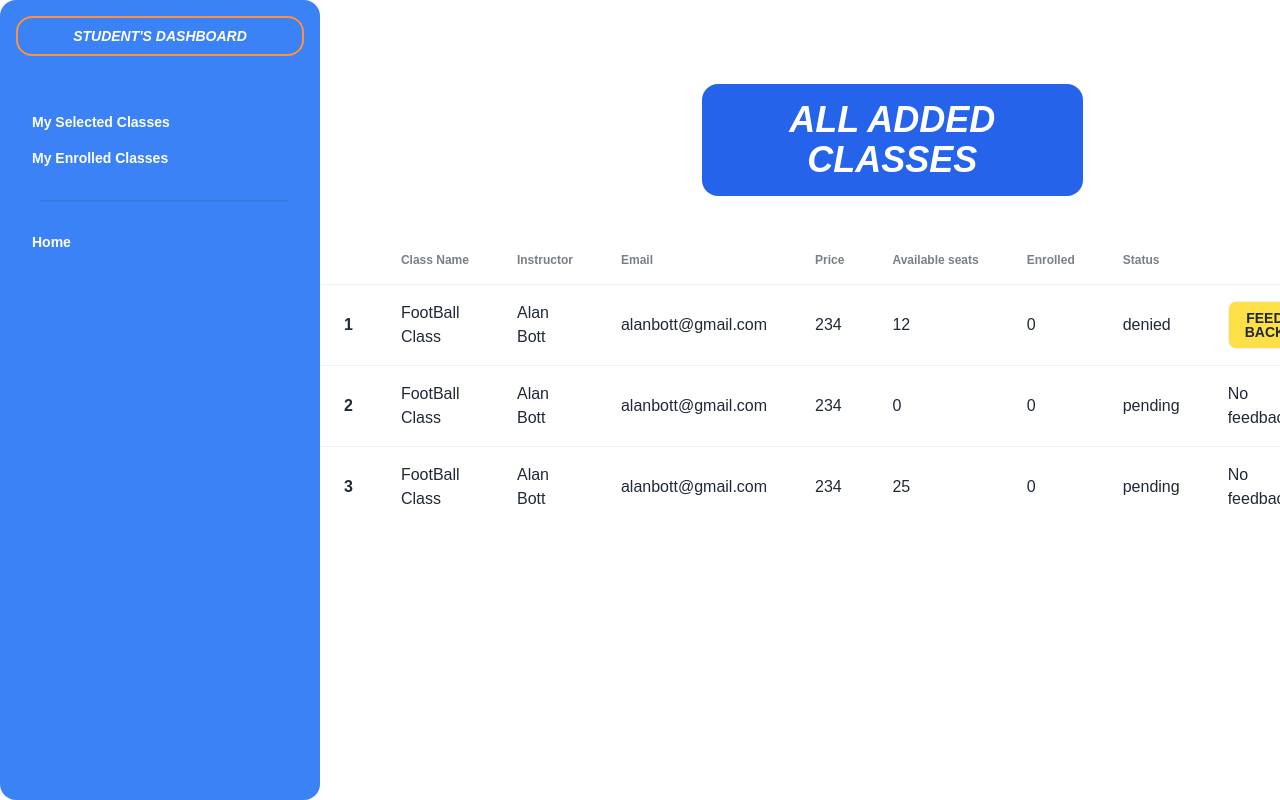
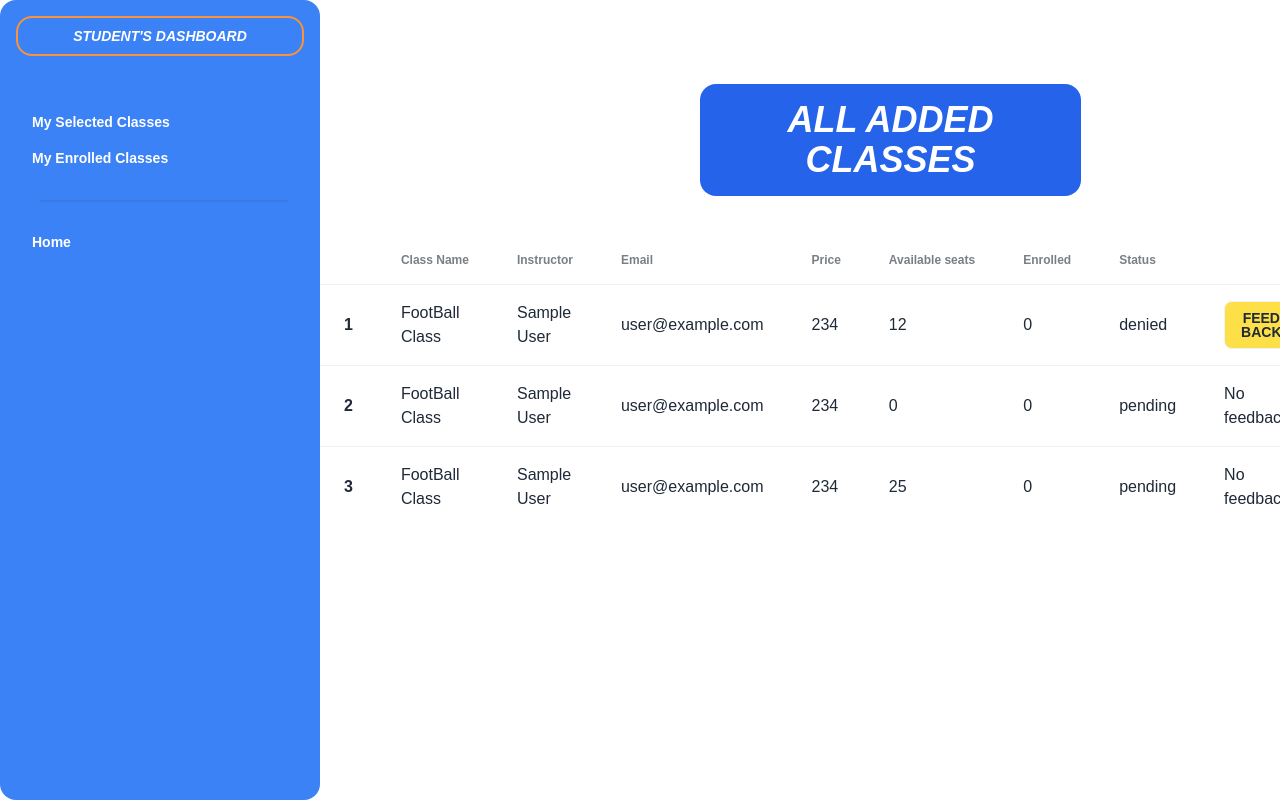
Before and after one commit to ananta6d595/VFLY-Sports-Camp-client, a React (Vite) app: page /dashboard/instructorClasses in a window 1280 px wide. Shown: the top 800 px of the page. Built offline with nearby package versions, Linux system fonts and the light colour scheme; no server answers; sample sign-in values are in the browser's storage.

Commit message:
instructor image send in database and show in instructor page

```diff
--- a/src/pages/DashBoard/AddClass.jsx
+++ b/src/pages/DashBoard/AddClass.jsx
@@ -1,5 +1,9 @@
 import { useForm } from "react-hook-form";
+import useAuth from "../../hooks/useAuth";
 const AddClass = () => {
+    const { user } = useAuth();
+
+
     const { register, handleSubmit, watch } = useForm();
     const onSubmit = (data) => console.log(data);
 
--- a/src/pages/DashBoard/InstructorClasses.jsx
+++ b/src/pages/DashBoard/InstructorClasses.jsx
@@ -1,4 +1,5 @@
 import SectionTitle from "../../components/SectionTitle";
+import useAuth from "../../hooks/useAuth";
 
 /*  Each Class will show relevant information, including **pending/ approved/ denied** status, **Total Enrolled Students**, **Feedback** & **Update button**.
     - **Total Enrolled Students:** Initially it will be zero. If any student has successfully booked the Class, show the total number of students.
@@ -6,12 +7,12 @@ import SectionTitle from "../../components/SectionTitle";
         - There will be no feedback if the Class is in pending or approved status.
         - If the Class is in the denied state by the admin, at that time, an admin can write feedback explaining why the Class was denied, which will appear in the feedback column. */
 const InstructorClasses = () => {
+    const { user } = useAuth();
     const classes = [
         {
             image: "https://images.squarespace-cdn.com/content/v1/5a2cd298f43b551b489d04fd/1583258826725-80C4PC5NSS5SNSZT1C1F/Senior-Alek-13.JPG-2.jpg?format=1000w",
             name: "FootBall Class",
-            instructor: "Alan Bott",
-            email: "alanbott@gmail.com",
+
             seats_available: 12,
             enrolled: 0,
             status: "denied",
@@ -22,8 +23,7 @@ const InstructorClasses = () => {
         {
             image: "https://images.squarespace-cdn.com/content/v1/5a2cd298f43b551b489d04fd/1583258826725-80C4PC5NSS5SNSZT1C1F/Senior-Alek-13.JPG-2.jpg?format=1000w",
             name: "FootBall Class",
-            instructor: "Alan Bott",
-            email: "alanbott@gmail.com",
+
             seats_available: 0,
             enrolled: 0,
             status: "pending",
@@ -33,8 +33,7 @@ const InstructorClasses = () => {
         {
             image: "https://static.wixstatic.com/media/70ef0f_39572f6d49be4dcf8426156377dcab39~mv2.png/v1/fill/w_864,h_486,al_c,q_90,usm_0.66_1.00_0.01,enc_auto/summer%20camp%20free%20kick%202023.png",
             name: "FootBall Class",
-            instructor: "Alan Bott",
-            email: "alanbott@gmail.com",
+
             seats_available: 25,
             enrolled: 0,
             status: "pending",
@@ -69,14 +68,26 @@ const InstructorClasses = () => {
                                 <tr key={index}>
                                     <th>{index + 1}</th>
                                     <td>{classDetail.name}</td>
-                                    <td>{classDetail.instructor}</td>
-                                    <td>{classDetail.email}</td>
+                                    <td>{user.displayName}</td>
+                                    <td>{user.email}</td>
                                     <td>{classDetail.price}</td>
                                     <td>{classDetail.seats_available}</td>
                                     <td>{classDetail.enrolled}</td>
                                     <td>{classDetail.status}</td>
-                                    <td>{classDetail.status == "denied" ? <button className="btn bg-yellow-300">Feed Back</button> : "No feedback"}</td>
-                                    <td><button className="btn btn-success">Update</button></td>
+                                    <td>
+                                        {classDetail.status == "denied" ? (
+                                            <button className="btn bg-yellow-300">
+                                                Feed Back
+                                            </button>
+                                        ) : (
+                                            "No feedback"
+                                        )}
+                                    </td>
+                                    <td>
+                                        <button className="btn btn-success">
+                                            Update
+                                        </button>
+                                    </td>
                                 </tr>
                             );
                         })}
--- a/src/pages/Instructors/Instructors.jsx
+++ b/src/pages/Instructors/Instructors.jsx
@@ -1,29 +1,45 @@
+import { useQuery } from "@tanstack/react-query";
 import Container from "../../components/Container";
 import SectionTitle from "../../components/SectionTitle";
 
 const Instructors = () => {
+    const token = localStorage.getItem("access-token");
+
+    const { data: instructors = [] } = useQuery(["users"], async () => {
+        const res = await fetch(
+            `${import.meta.env.VITE_server}/users/instructor`,
+            {
+                headers: { authorization: `bearer ${token}` },
+            }
+        );
+        return await res.json();
+    })
+
+
     return (
         <Container>
             <div className="pt-16"></div>
             <SectionTitle heading={"Instructors"}></SectionTitle>
             <div className="grid grid-cols-1 md:grid-cols-2 lg:grid-cols-3  gap-5 mx-5">
-                {[1, 2, 3, 4, 5, 6, 7, 8, 9].map((instructor) => {
+                {instructors.map((instructor) => {
                     return (
                         <div
-                            key={instructor}
-                            className="card card-compact md:flex-row w-full bg-base-100 shadow-xl">
+                            key={instructor._id}
+                            className="card card-compact md:flex-row w-full h-full bg-base-100 shadow-xl">
                             <figure>
                                 <img
-                                    src="https://images.squarespace-cdn.com/content/v1/5a2cd298f43b551b489d04fd/1583258826725-80C4PC5NSS5SNSZT1C1F/Senior-Alek-13.JPG-2.jpg?format=1000w"
+                                    src={instructor.image}
                                     className="h-[250px] object-cover w-full rounded-2xl"
                                 />
                             </figure>
-                            <div className="card-body">
-                                <h2 className="card-title">Alek Bott</h2>
-                                <p>Email: alekboot@gmail.com</p>
-                                <p className="border border-blue-600 rounded-3xl flex-grow-0 ps-2 p-1">
+                            <div className="card-body  justify-center">
+                                <h2 className="card-title ">
+                                    {instructor.name}
+                                </h2>
+                                <p className="text-lg ">Email: {instructor.email}</p>
+                                {/* <p className="border border-blue-600 rounded-3xl flex-grow-0 ps-2 p-1">
                                     Classes: 7
-                                </p>
+                                </p> */}
                             </div>
                         </div>
                     );
--- a/src/pages/Login/Login.jsx
+++ b/src/pages/Login/Login.jsx
@@ -1,13 +1,13 @@
-import { useContext, useState } from "react";
 import { Form, Link, useLocation, useNavigate } from "react-router-dom";
 // import useTitle from "../../hooks/useTitle";
-import { AuthContext } from "../../providers/AuthProvider";
 import SocialLogin from "../../components/SocialLogin/SocialLogin";
+import useAuth from "../../hooks/useAuth";
+import { useState } from "react";
 
 const Login = () => {
     // useTitle("Login");
     const [error, setError] = useState(null);
-    const { signInUser } = useContext(AuthContext);
+    const { signInUser } = useAuth();
     const navigate = useNavigate();
     const location = useLocation();
     const from = location.state?.from?.pathname || "/";
--- a/src/pages/SignUp/SignUp.jsx
+++ b/src/pages/SignUp/SignUp.jsx
@@ -40,7 +40,11 @@ const SignUp = () => {
                     photoURL: data.image,
                 }).then(() => {
                     // save user in mongodb
-                    const saveUser = { name: data.name, email: data.email };
+                    const saveUser = {
+                        name: data.name,
+                        email: data.email,
+                        image: data.image,
+                    };
                     fetch(`${import.meta.env.VITE_server}/users`, {
                         method: "PATCH",
                         headers: {
```
